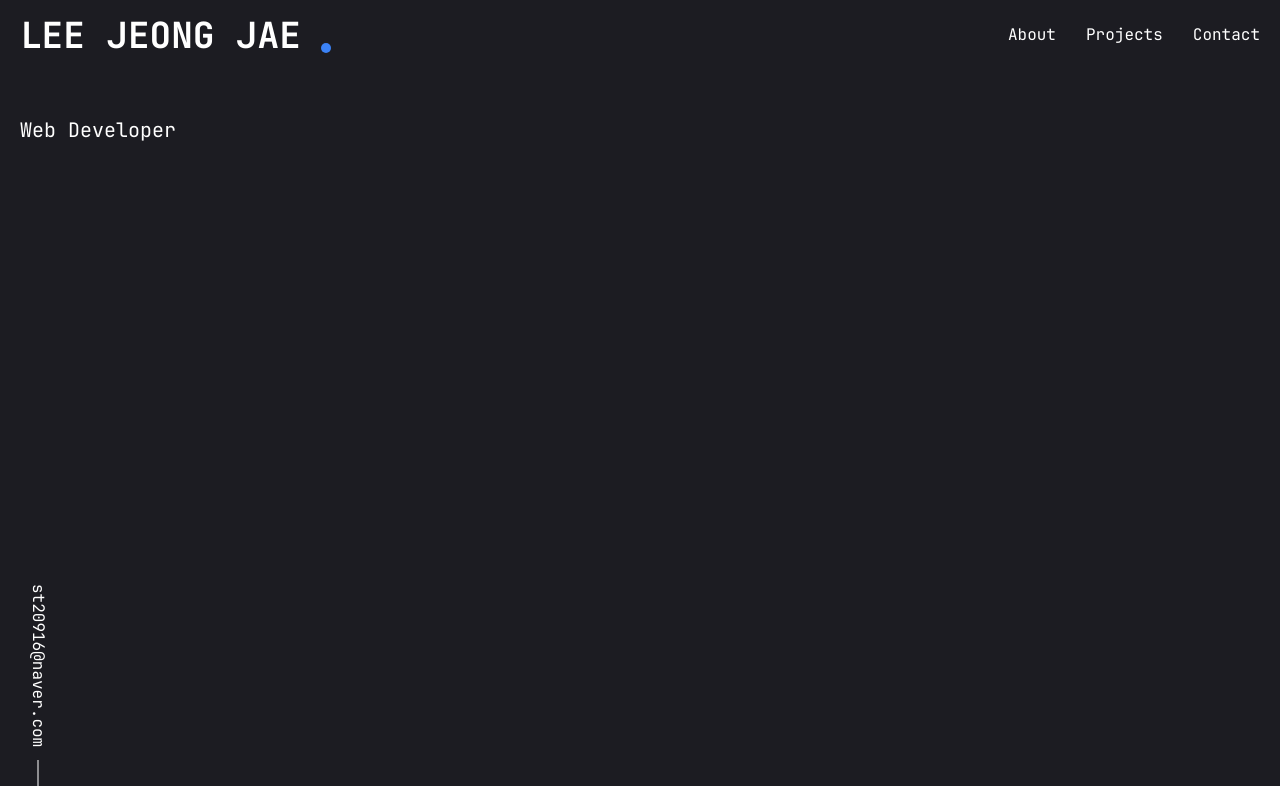
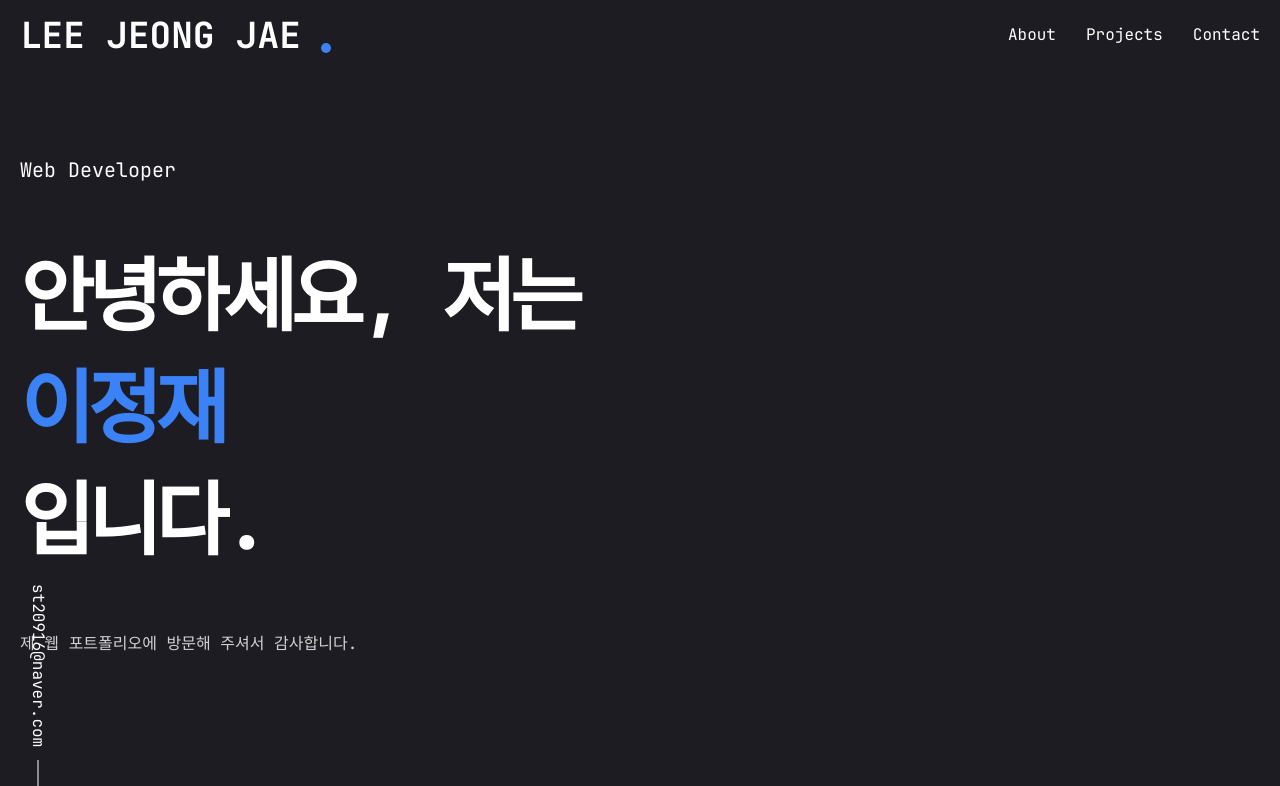
Before and after one commit to JeongJae1203/portfolio, a React (Vite) app: page / in a window 1280 px wide. Shown: the top 786 px of the page. Built offline with nearby package versions, Linux system fonts and the light colour scheme.

Commit message:
feat : add multiple language function and props Header

```diff
--- a/public/locales/en/translation.json
+++ b/public/locales/en/translation.json
@@ -1,4 +1,6 @@
 {
-  "greeting": "Hello, I'm JeongJae Lee.",
-  "Introduce": "Introduce"
+  "hello": "Hello, I'm ",
+  "name": "JeongJae Lee.",
+  "helloEnd": ".",
+  "summary": "Thank you for visiting my web portfolio."
 }
--- a/public/locales/ko/translation.json
+++ b/public/locales/ko/translation.json
@@ -1,4 +1,6 @@
 {
-  "greeting": "안녕하세요, 저는 이정재입니다.",
-  "Introduce": "자기소개"
+  "hello": "안녕하세요, 저는",
+  "name": "이정재",
+  "helloEnd": "입니다.",
+  "summary": "제 웹 포트폴리오에 방문해 주셔서 감사합니다."
 }
--- a/src/App.tsx
+++ b/src/App.tsx
@@ -1,11 +1,19 @@
 import { Route, Routes } from 'react-router-dom';
+import { useTranslation } from 'react-i18next';
 import Home from './views/Home';
 import Layout from './components/Layout';
 
 function App() {
+  const { i18n } = useTranslation();
+
+  // 다국어 처리 Handler
+  const handleLanguageChange = (language: string) => {
+    i18n.changeLanguage(language);
+  };
+
   return (
     <Routes>
-      <Route element={<Layout />}>
+      <Route element={<Layout onLanguageChange={handleLanguageChange} />}>
         <Route path="/" element={<Home />} />
       </Route>
     </Routes>
--- a/src/components/Layout.tsx
+++ b/src/components/Layout.tsx
@@ -2,10 +2,14 @@ import Header from './layout/header/Header'
 import { Outlet } from 'react-router-dom'
 import FixedUtil from './layout/fixed/FixedUtil'
 
-const Layout = () => {
+interface LayoutProps {
+  onLanguageChange: (language: string) => void;
+}
+
+const Layout = ({ onLanguageChange }: LayoutProps) => {
   return (
     <>
-      <Header />
+      <Header onLanguageChange={onLanguageChange} />
       <main id='main'>
         <Outlet />
       </main>
--- a/src/components/intro/Intro.module.scss
+++ b/src/components/intro/Intro.module.scss
@@ -1,3 +1,5 @@
+@use '../../styles/variable' as *;
+
 .intro {
   position: relative;
   height: calc(100vh - 7rem);
@@ -14,6 +16,30 @@
     .intro__summary {
       font-size: 2rem;
     }
+
+    .self {
+      margin: 4rem 0;
+      font: {
+        size: 6rem;
+        weight: 700;
+      }
+      letter-spacing: -6px;
+      word-break: keep-all;
+      line-height: 1.4;
+
+      strong {
+        display: block;
+        color: map.get($colors, "primary");
+      }
+    }
+
+    .description {
+      font: {
+        size: 1.6rem;
+        weight: 400;
+      }
+      color: rgba(255, 255, 255, 0.8);
+    }
   }
 }
 
@@ -28,6 +54,28 @@
       .intro__summary {
         font-size: 1.8rem;
       }
+
+      .self {
+        font-size: 4rem;
+        letter-spacing: -.5px;
+      }
+
+      .description {
+        font-size: 1.4rem;
+      }
     }
   }
 }
+
+@media all and (min-width: 992px) {
+  .intro {
+    padding: 9rem 0 0;
+
+    .intro__info {
+      .self {
+        margin: 6rem 0;
+        font-size: 8rem;
+      }
+    }
+  }
+}
--- a/src/components/intro/Intro.tsx
+++ b/src/components/intro/Intro.tsx
@@ -1,11 +1,16 @@
+import { useTranslation } from 'react-i18next';
 import IntroStyle from './Intro.module.scss'
 
 const Intro = () => {
+  const { t } = useTranslation();
+
   return (
     <section className={ IntroStyle.intro }>
       <div className={ IntroStyle.inner }>
         <div className={ IntroStyle.intro__info }>
           <span className={ IntroStyle.intro__summary }>Web Developer</span>
+          <p className={ IntroStyle.self }>{t('hello')} <strong>{t('name')}</strong> {t('helloEnd')}</p>
+          <p className={ IntroStyle.description }>{t('summary')}</p>
         </div>
       </div>
     </section>
--- a/src/components/layout/fixed/FixedUtil.tsx
+++ b/src/components/layout/fixed/FixedUtil.tsx
@@ -115,6 +115,10 @@ const FixedMail = styled.div`
     writing-mode: vertical-lr;
   }
 
+  @media (max-width: 500px) {
+    display: none;
+  }
+
   @media (min-width: 992px) {
     left: 2rem;
   }
--- a/src/components/layout/header/Header.tsx
+++ b/src/components/layout/header/Header.tsx
@@ -6,7 +6,12 @@ import { useState } from 'react'
 import koFlag from '../../../assets/images/national/korea.png'
 import enFlag from '../../../assets/images/national/eng.png'
 
-const Header = () => {
+// 다국어 처리 Props
+interface HeaderProps {
+  onLanguageChange: (language: string) => void;
+}
+
+const Header = ({ onLanguageChange }: HeaderProps) => {
   const [isMenuOpen, setIsMenuOpen] = useState(false);
 
   const handleMenuOpen = () => {
@@ -42,10 +47,10 @@ const Header = () => {
         <MobileNav $isMenuOpen={ isMenuOpen }>
           <div className={ HeaderStyle.mobile__header }>
             <div className={ HeaderStyle.multiple__language }>
-              <button type='button'>
+              <button type='button' onClick={() => onLanguageChange('ko')}>
                 <span><img src={ koFlag } alt="Korean" /></span>
               </button>
-              <button type='button'>
+              <button type='button' onClick={() => onLanguageChange('en')}>
                 <span><img src={ enFlag } alt="English" /></span>
               </button>
             </div>
--- a/src/styles/main.scss
+++ b/src/styles/main.scss
@@ -8,7 +8,7 @@ body {
     color: map.get($colors, "main-black");
   }
   font : {
-    family: 'JetBrainsMono', system-ui, Avenir, Helvetica, Arial, sans-serif;
+    family: 'JetBrainsMono', sans-serif;
     size: 1.6rem;
     weight: 400;
   }
```
